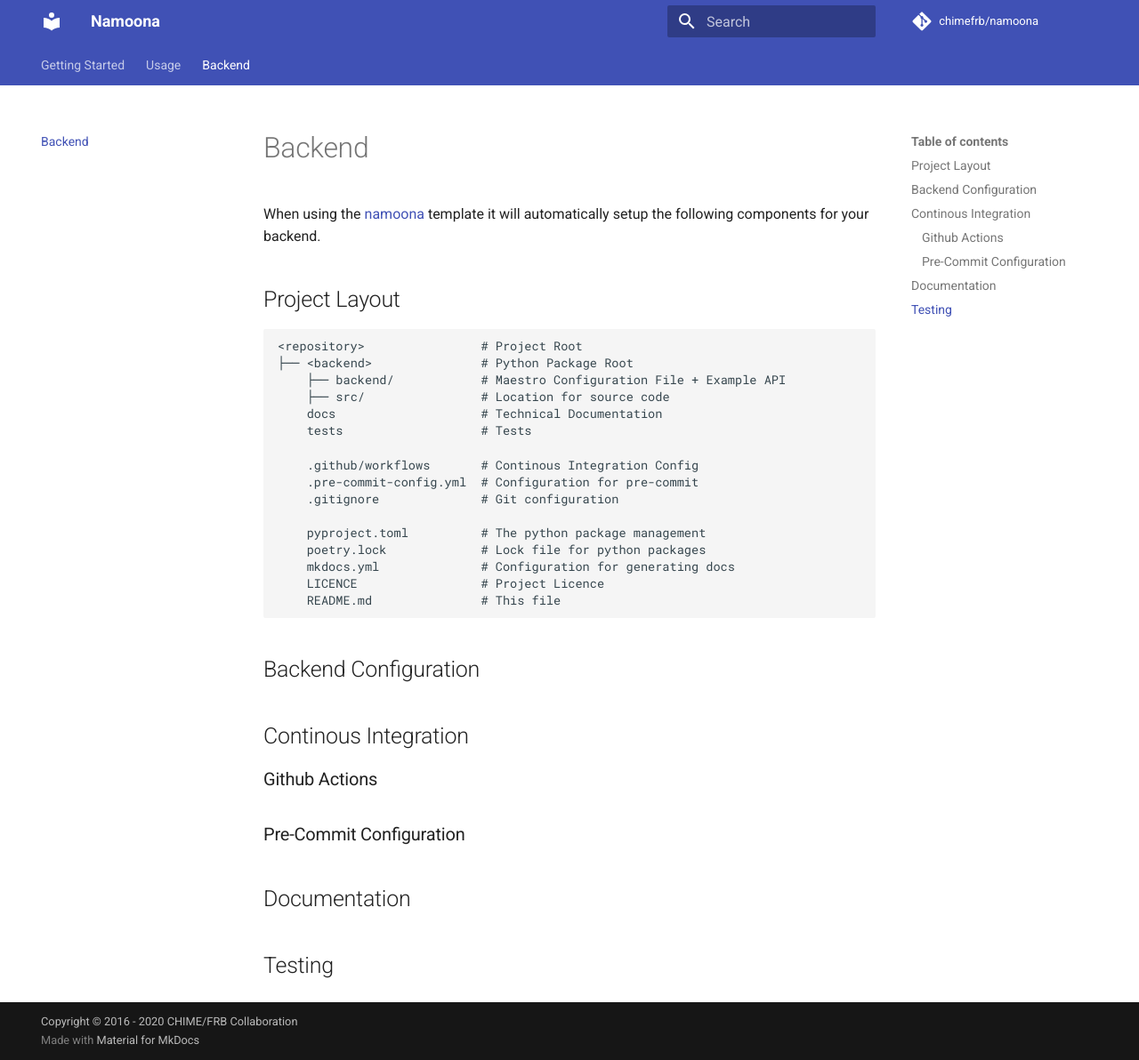
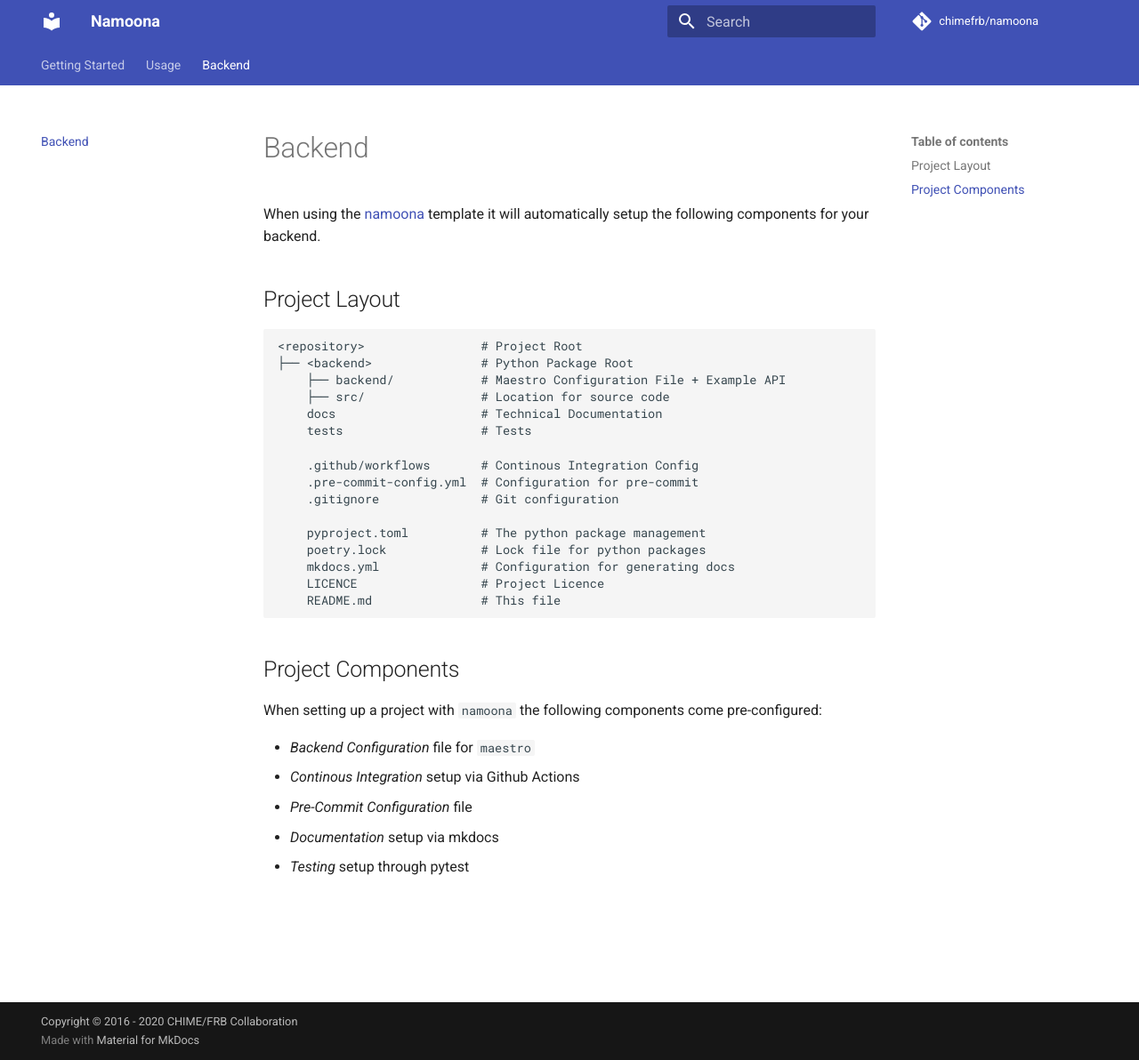
Before and after one commit to CHIMEFRB/namoona, an MkDocs documentation site: the page built from docs/backend.md, in a window 1280 px wide and 1192 px high. Shown: the whole window at 89% size. Built offline with MkDocs 1.6.1 and Material for MkDocs 9.7.7, drawn with Linux system fonts in a browser that asks for light colours; comment, search, counter and statistics services are not loaded.

Commit message:
Update backend.md

```diff
--- a/docs/backend.md
+++ b/docs/backend.md
@@ -20,14 +20,11 @@ the following components for your backend.
         LICENCE					# Project Licence
         README.md 				# This file
 
-## Backend Configuration
+## Project Components
+When setting up a project with `namoona` the following components come pre-configured:
 
-## Continous Integration
-
-### Github Actions
-
-### Pre-Commit Configuration
-
-## Documentation
-
-## Testing
+  - *Backend Configuration* file for `maestro`
+  - *Continous Integration* setup via Github Actions
+  - *Pre-Commit Configuration* file
+  - *Documentation* setup via mkdocs
+  - *Testing* setup through pytest
```
